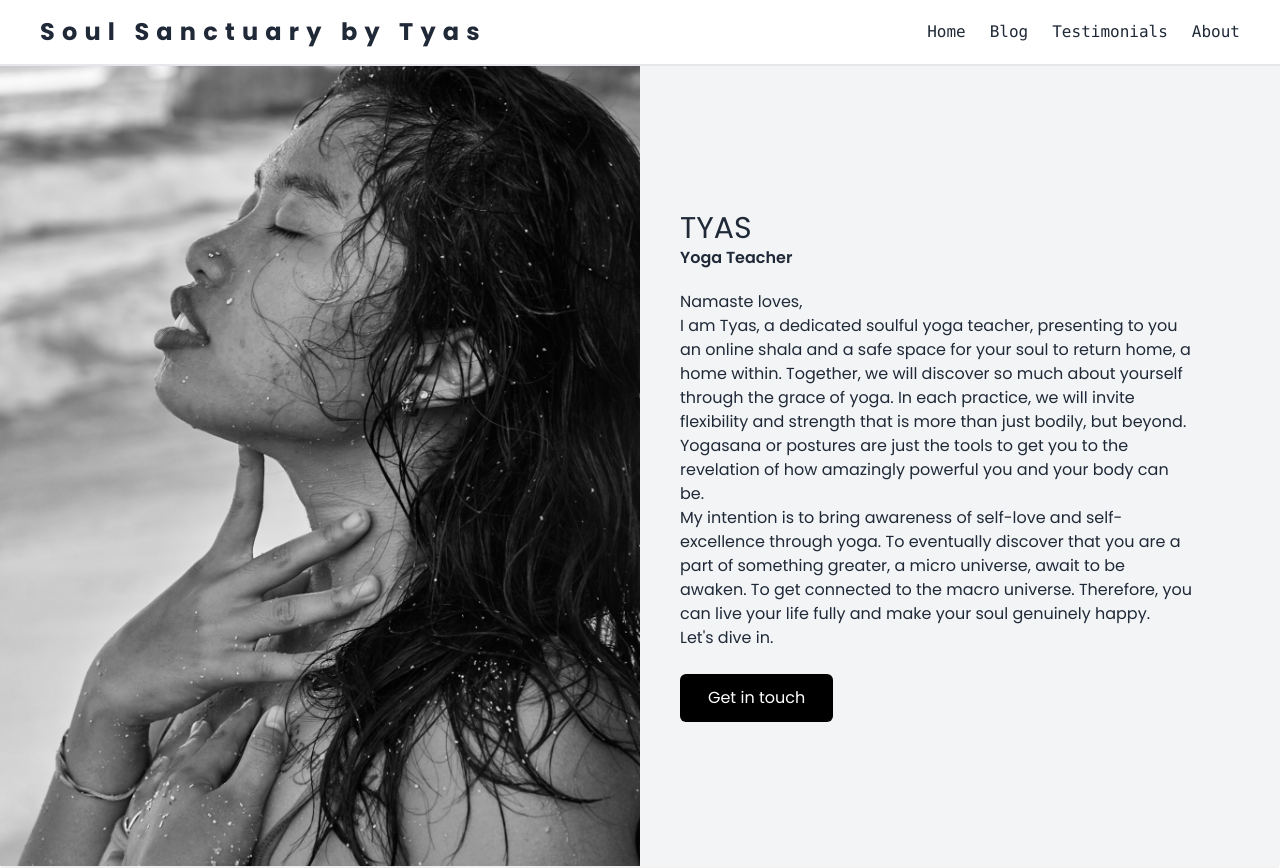
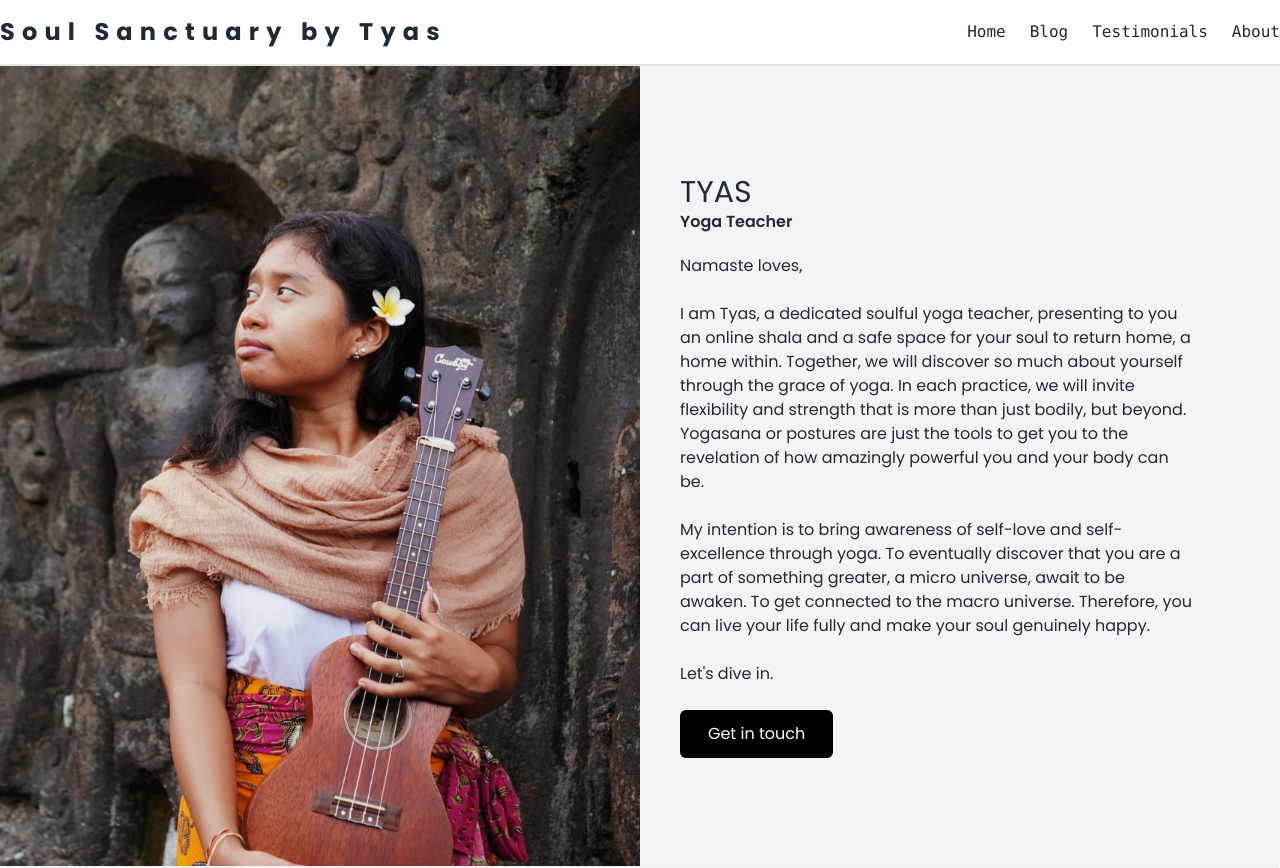
Before and after one commit to vedatkokmen/yoga-teacher, a Next.js app: page / in a window 1280 px wide. Shown: the top 868 px of the page. Built offline with nearby package versions, Linux system fonts and the light colour scheme.

Commit message:
changed photo

```diff
--- a/components/Header.js
+++ b/components/Header.js
@@ -10,7 +10,7 @@ const Drawer = ({ isOpen, setIsOpen }) => {
         className="min-h-screen min-w-full bg-black absolute z-10 overflow-y-hidden"
         style={{}}
       >
-        <div className="flex flex-col space-y-6 items-center justify-center mt-8 ">
+        <div className="flex flex-col space-y-6 items-center justify-center mt-8">
           <Link href="/">
             <a
               className="text-white text-xl hover:border-b-4"
@@ -53,7 +53,7 @@ function Header() {
   const [isOpen, setIsOpen] = useState(false);
   return (
     <>
-      <div className="container flex justify-between items-center mx-auto py-4 px-10 relative border-b-2">
+      <div className="container flex justify-between items-center mx-auto py-4 relative border-b-2">
         <div className="text-2xl tracking-widest font-bold ">
           <Link href="/">
             <a>Soul Sanctuary by Tyas</a>
--- a/pages/index.js
+++ b/pages/index.js
@@ -1,5 +1,4 @@
 import Head from "next/head";
-import Hero from "../components/Hero";
 import Image from "next/image";
 import Link from "next/link";
 
@@ -14,10 +13,10 @@ export default function Home() {
         />
         <link rel="icon" href="/favicon.ico" />
       </Head>
-      <div className="container mx-auto">
-        <div className="md:grid grid-cols-1 md:grid-cols-2 h-screen ">
-          <div className="md:h-screen relative">
-            <Image src="/3.jpg" alt="Tyas" layout="fill" objectFit="cover" />
+      <div className="container mx-auto h-screen">
+        <div className="grid grid-cols-1 md:grid-cols-2 h-screen">
+          <div className="relative">
+            <Image src="/5.jpeg" alt="Tyas" layout="fill" objectFit="cover" />
           </div>
           <div className="flex bg-gray-100 p-10">
             <div className="mb-auto mt-auto max-w-lg">
@@ -25,6 +24,7 @@ export default function Home() {
               <p className="font-semibold mb-5">Yoga Teacher</p>
               <p>
                 Namaste loves,
+                <br />
                 <br />
                 I am Tyas, a dedicated soulful yoga teacher, presenting to you
                 an online shala and a safe space for your soul to return home, a
@@ -35,11 +35,13 @@ export default function Home() {
                 the revelation of how amazingly powerful you and your body can
                 be.
                 <br />
+                <br />
                 My intention is to bring awareness of self-love and
                 self-excellence through yoga. To eventually discover that you
                 are a part of something greater, a micro universe, await to be
                 awaken. To get connected to the macro universe. Therefore, you
                 can live your life fully and make your soul genuinely happy.
+                <br />
                 <br />
                 Let&apos;s dive in.
               </p>
```
Also changed, not shown: public/5.jpeg (added).
